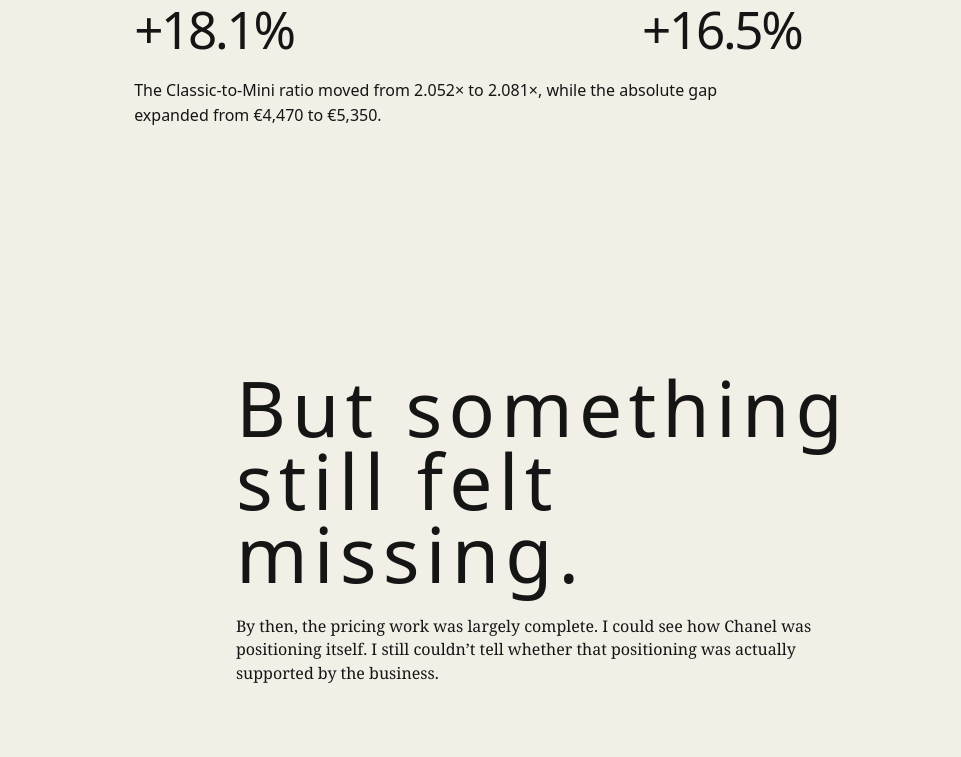
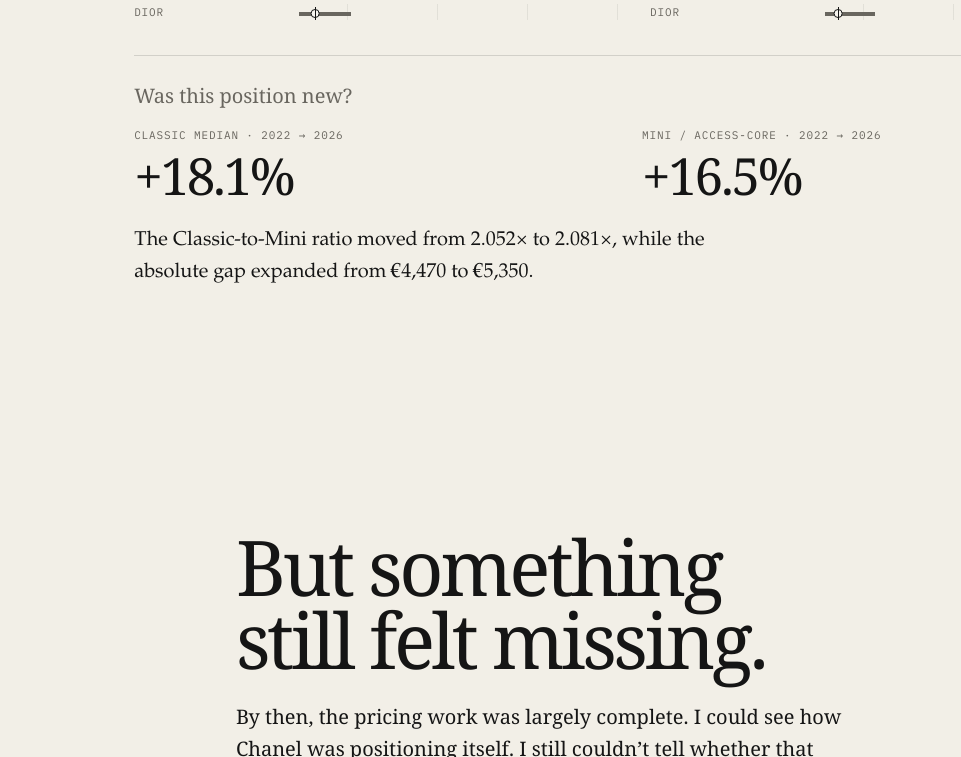
Before and after one commit to gabriel232ch/gabriel-portfolio, an Astro site: page / in a window 1280 px wide. Shown: the part 2043-2800 px from the top of the page, without its empty margins (6-967 px from the left). Built offline with nearby package versions, Linux system fonts and the light colour scheme; Astro itself is replaced by a stand-in of ours.

Commit message:
style(home): align typography with luxury report

```diff
--- a/src/styles/home.css
+++ b/src/styles/home.css
@@ -1,3 +1,27 @@
+main {
+  --font-display: var(--font-editorial);
+  --font-body: var(--font-report-body);
+  font-family: var(--font-report-body);
+}
+
+main .display {
+  font-family: var(--font-editorial);
+  font-weight: 300;
+  letter-spacing: -0.045em;
+  line-height: 0.92;
+}
+
+main .chanel-chapter p.editorial,
+main .chanel-chapter p.body-copy,
+main .olist-chapter p.editorial,
+main .olist-chapter p.body-copy,
+main .smaller-companies-chapter p.editorial,
+main .smaller-companies-chapter p.body-copy,
+main .home-now__item p.editorial {
+  font-size: 1.25rem;
+  line-height: 1.6;
+}
+
 .home-navigation {
   align-items: start;
   padding-top: var(--space-6);
```
